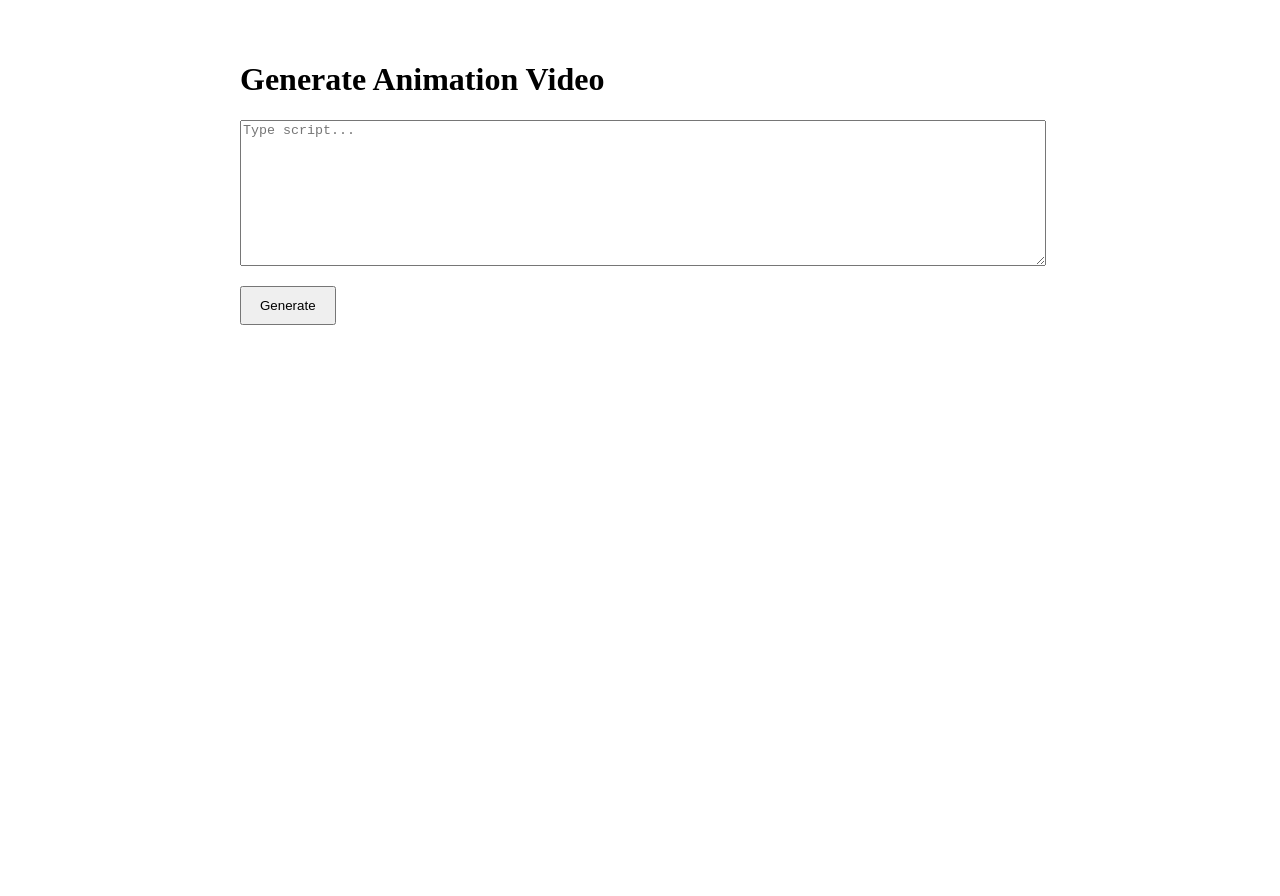
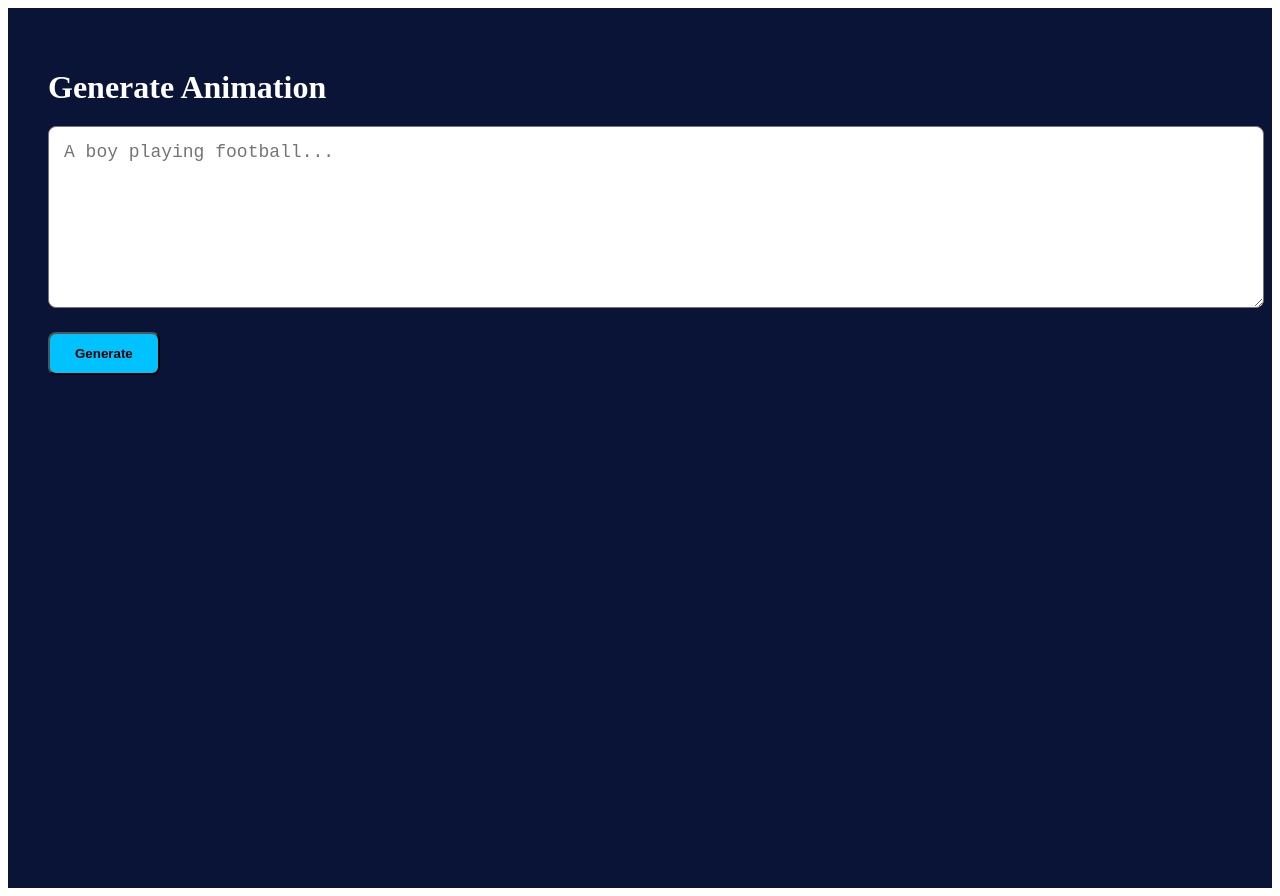
Before and after one commit to palgaurav085-cmd/animexaai-video-generator, a Next.js app: page /generate in a window 1280 px wide. Before the commit the page ends 800 px from the top, so only its background shows below. Built offline with nearby package versions, Linux system fonts and the light colour scheme.

Commit message:
Update page.js

```diff
--- a/app/generate/page.js
+++ b/app/generate/page.js
@@ -1,84 +1,81 @@
 "use client";
+
 import { useState } from "react";
 
 export default function GeneratePage() {
-  const [prompt, setPrompt] = useState("");
+  const [text, setText] = useState("");
   const [loading, setLoading] = useState(false);
-  const [videoURL, setVideoURL] = useState(null);
-  const [scenes, setScenes] = useState([]);
+  const [result, setResult] = useState(null);
 
-  const generate = async () => {
-    if (!prompt.trim()) {
-      alert("Please type script");
-      return;
-    }
+  const handleGenerate = async () => {
+    if (!text.trim()) return alert("Please enter description");
+
     setLoading(true);
-    setVideoURL(null);
-    setScenes([]);
+    setResult(null);
 
     try {
       const res = await fetch("/api/generate", {
         method: "POST",
         headers: { "Content-Type": "application/json" },
-        body: JSON.stringify({ prompt }),
+        body: JSON.stringify({
+          prompt: text,
+          scenes: [text]     // ← यह सबसे ज़रूरी लाइन है
+        }),
       });
 
       const data = await res.json();
+      setLoading(false);
 
       if (data.error) {
-        alert("Server Error: " + data.error);
-        setLoading(false);
+        alert(`Server Error: ${data.error}`);
         return;
       }
 
-      // Ensure scenes is array
-      const s = Array.isArray(data.scenes) ? data.scenes : (data.scenes ? [data.scenes] : []);
-      setScenes(s);
+      setResult(data);
 
-      // video may be string or object
-      const vid = typeof data.video === "string" ? data.video : (data.video?.url || null);
-      setVideoURL(vid);
-    } catch (err) {
-      alert("Network/Server failed: " + err.message);
-    } finally {
+    } catch (e) {
       setLoading(false);
+      alert("Something went wrong: " + e.message);
     }
   };
 
   return (
-    <div style={{ padding: 32, maxWidth: 800, margin: "auto" }}>
-      <h1>Generate Animation Video</h1>
+    <div style={{ padding: "40px", color: "#fff", background: "#0A1437", minHeight: "100vh" }}>
+      <h1 style={{ fontSize: "32px", marginBottom: "20px" }}>Generate Animation</h1>
+
       <textarea
-        value={prompt}
-        onChange={(e) => setPrompt(e.target.value)}
-        style={{ width: "100%", height: 140 }}
-        placeholder="Type script..."
+        placeholder="A boy playing football..."
+        value={text}
+        onChange={(e) => setText(e.target.value)}
+        style={{
+          width: "100%",
+          height: "150px",
+          padding: "15px",
+          borderRadius: "8px",
+          fontSize: "18px",
+          outline: "none"
+        }}
       />
 
-      <div style={{ marginTop: 16 }}>
-        <button onClick={generate} disabled={loading} style={{ padding: "10px 18px" }}>
-          {loading ? "Generating..." : "Generate"}
-        </button>
-      </div>
+      <button
+        onClick={handleGenerate}
+        disabled={loading}
+        style={{
+          marginTop: "20px",
+          padding: "12px 25px",
+          background: "#00C2FF",
+          color: "#000",
+          borderRadius: "8px",
+          fontWeight: "600",
+          cursor: "pointer"
+        }}
+      >
+        {loading ? "Generating..." : "Generate"}
+      </button>
 
-      {scenes.length > 0 && (
-        <div style={{ marginTop: 20 }}>
-          <h3>Scenes</h3>
-          <ol>
-            {scenes.map((s, i) => (<li key={i}>{s}</li>))}
-          </ol>
-        </div>
-      )}
-
-      {videoURL && (
-        <div style={{ marginTop: 20 }}>
-          <h3>Video</h3>
-          <video controls style={{ width: "100%" }}>
-            <source src={videoURL} type="video/mp4" />
-          </video>
-          <a href={videoURL} download style={{ display: "block", marginTop: 8 }}>
-            Download
-          </a>
+      {result && (
+        <div style={{ marginTop: "30px", background: "#fff2", padding: "20px", borderRadius: "8px" }}>
+          <pre>{JSON.stringify(result, null, 2)}</pre>
         </div>
       )}
     </div>
```
